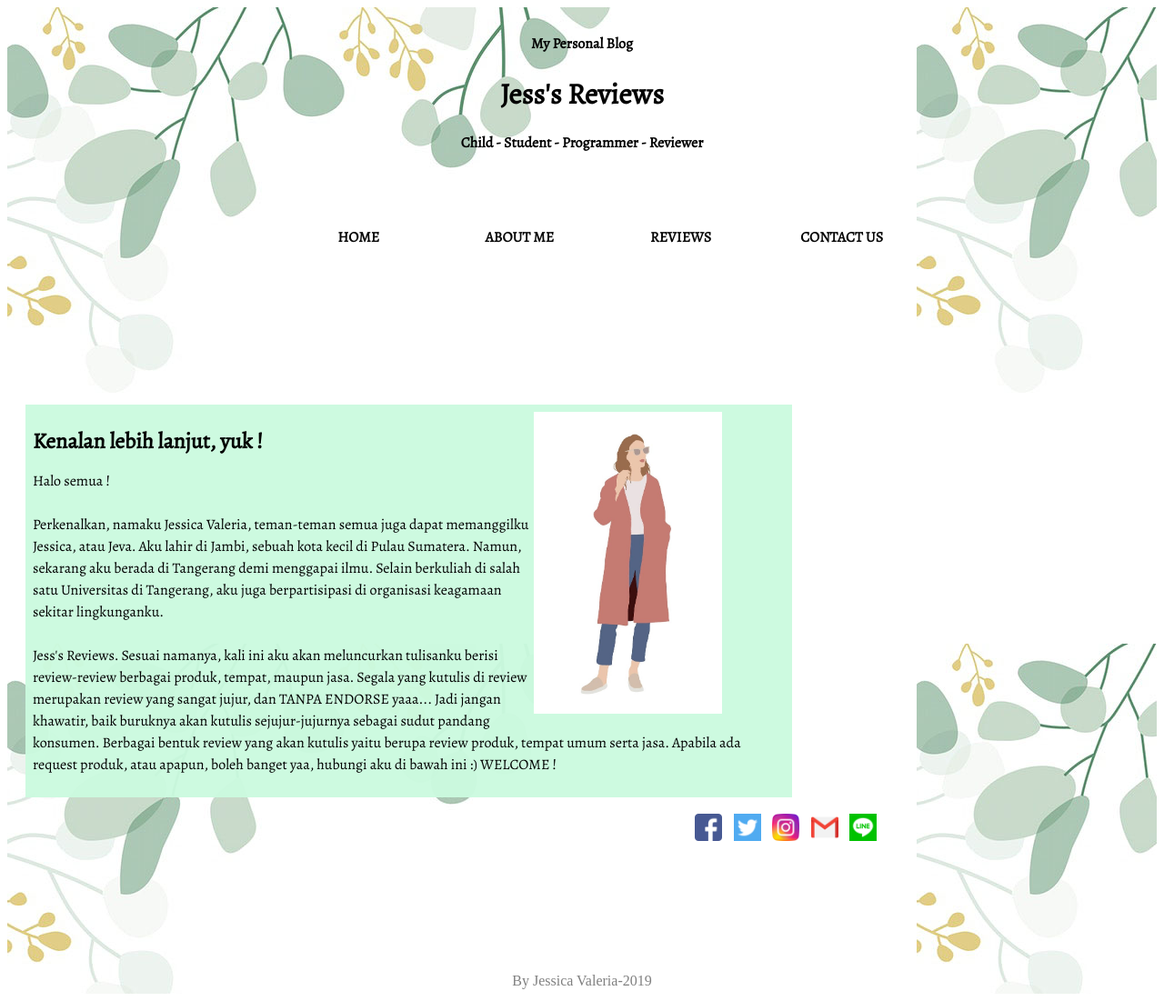
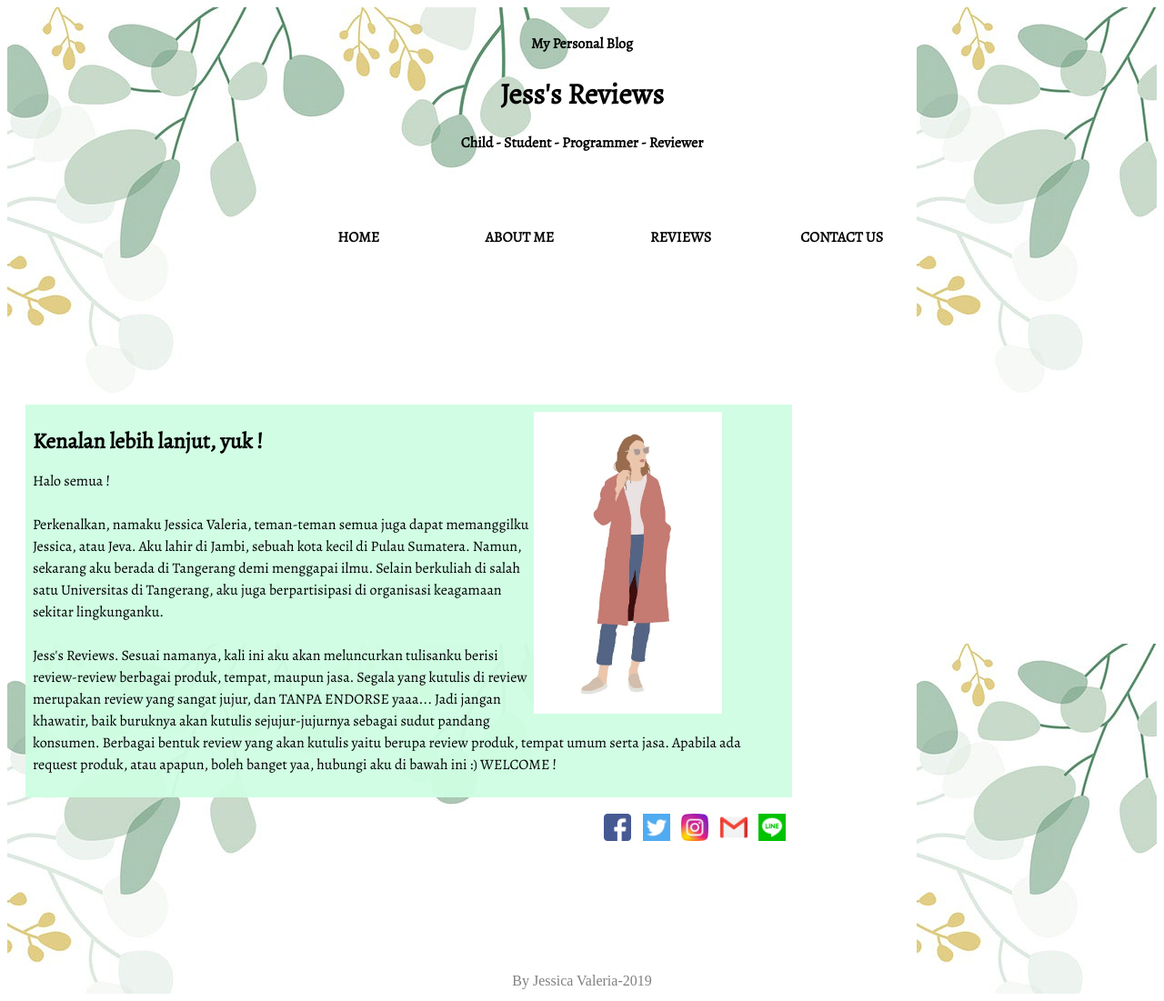
Before and after one commit to jessvaleria72/Jessica-Valeria, a plain HTML site: page aboutme.html in a window 1280 px wide. Shown: the whole page at 91% size. Drawn offline with nearby package versions, Linux system fonts and the light colour scheme; files whose address does not match are found by name.

Commit message:
Update main.css

```diff
--- a/main.css
+++ b/main.css
@@ -207,7 +207,7 @@ nav li a:hover{
     margin-left: 20px;
     margin-right: 300px;
     display: inline-block;
-    background-color: #ccfadff6;
+    background-color: #cffde2f6;
     font-family: 'Alegreya', sans-serif;
 }
 
@@ -219,12 +219,13 @@ nav li a:hover{
 }
 
 .sosial-icons {
-    float: right;
     display: inline-block;
     padding: 0px 4px 2px 4px;
     font-size: 50px;
     width: 100%;
-    margin-left: 300px;
+    margin: auto;
+    margin-left: 160px;
+    margin-right: 120px;
 }
 
 .sosial-icons img{
```
